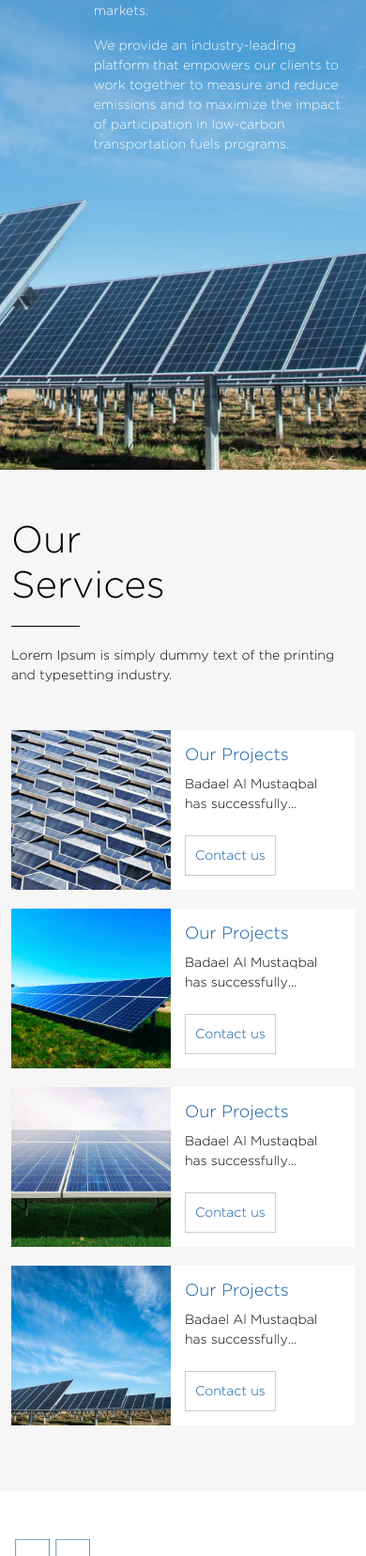
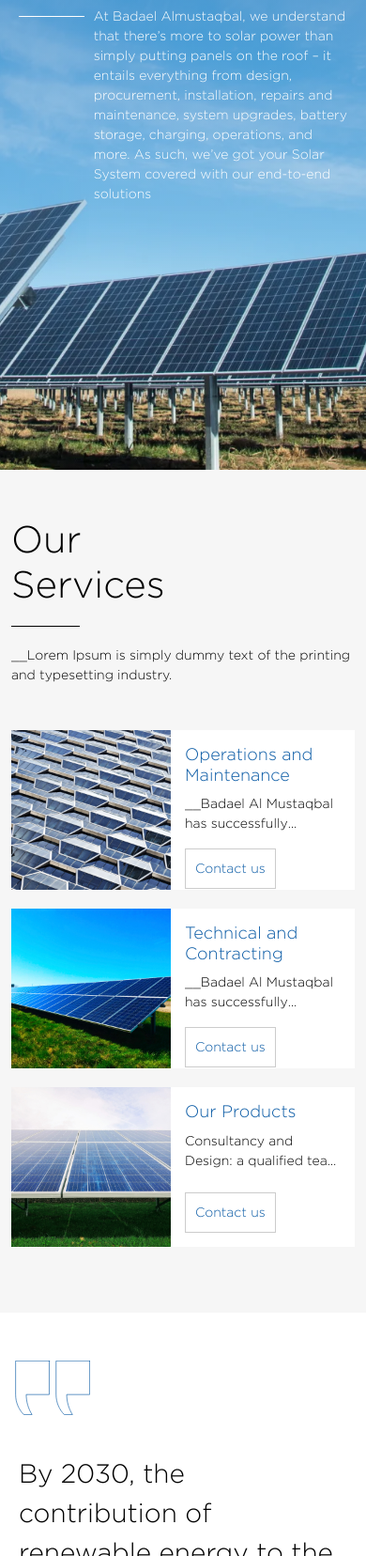
Before and after one commit to ia7medd/badeel, a plain HTML site: page index.html in a window 390 px wide. Shown: the part 344-2000 px from the top of the page at 94% size. Drawn offline with nearby package versions, Linux system fonts and the light colour scheme.

Commit message:
add content

```diff
--- a/assets/style.scss
+++ b/assets/style.scss
@@ -173,13 +173,13 @@
     position: relative;
     z-index: 1;
     width: 90%;
-    max-width: 700px;
+    max-width: 800px;
     margin: 10% auto 0;
     color: white;
 
     h2 {
       font-size: 40px;
-      max-width: 640px;
+      max-width: 680px;
       margin-bottom: 20px;
     }
 
@@ -304,7 +304,7 @@
 #footer {
   .content {
     .footer-col {
-      padding: 20px 0;
+      padding: 10px 0;
     }
 
     .left-col {
@@ -321,7 +321,7 @@
         width: 100%;
         display: flex;
         flex-wrap: wrap;
-        font-size: 32px;
+        font-size: 20px;
         li {
           flex: 0 0 50%;
         }
@@ -331,6 +331,8 @@
     .right-col {
       display: flex;
       align-items: center;
+      border-top: 1px solid #f6f6f6;
+      padding-top: 20px;
 
       p {
         margin-inline-end: 20px;
@@ -445,7 +447,7 @@
     .top-section_content {
       h2 {
         font-size: 64px;
-        max-width: 640px;
+        max-width: 680px;
         margin-bottom: 40px;
       }
       .paragraphs_line {
@@ -499,6 +501,15 @@
     }
     h4 {
       font-size: 48px;
+    }
+  }
+
+  #footer .content {
+    .footer-col {
+      padding: 20px 0;
+    }
+    .nav ul {
+      font-size: 32px;
     }
   }
 }
@@ -583,6 +594,10 @@
           margin-inline-end: 0;
         }
       }
+      .right-col {
+        border: none;
+        padding-top: 0;
+      }
     }
   }
 }
--- a/index.html
+++ b/index.html
@@ -134,20 +134,17 @@
         <div class="gradient"></div>
       </div>
       <div class="top-section_content">
-        <h2>Make an impact with every electric mile</h2>
+        <h2>Badael Almustaqbal: Bringing Power to the Kingdom</h2>
         <div class="d-flex">
           <div class="paragraphs_line"></div>
           <div>
             <p>
-              Badael Al Mustaqbal enables electric vehicles to interact with
-              electricity markets.
-            </p>
-
-            <p>
-              We provide an industry-leading platform that empowers our clients
-              to work together to measure and reduce emissions and to maximize
-              the impact of participation in low-carbon transportation fuels
-              programs.
+              At Badael Almustaqbal, we understand that there’s more to solar
+              power than simply putting panels on the roof – it entails
+              everything from design, procurement, installation, repairs and
+              maintenance, system upgrades, battery storage, charging,
+              operations, and more. As such, we’ve got your Solar System covered
+              with our end-to-end solutions
             </p>
           </div>
         </div>
@@ -162,7 +159,7 @@
             <span class="h3">Services</span>
             <span class="line"></span>
             <p>
-              Lorem Ipsum is simply dummy text of the printing and typesetting
+              __Lorem Ipsum is simply dummy text of the printing and typesetting
               industry.
             </p>
           </div>
@@ -176,9 +173,9 @@
               </div>
               <div class="one-card_content">
                 <div>
-                  <h4>Our Projects</h4>
+                  <h4>Operations and Maintenance</h4>
                   <p>
-                    Badael Al Mustaqbal has successfully installed 50 MW of
+                    __Badael Al Mustaqbal has successfully installed 50 MW of
                     ground mount solar
                   </p>
                 </div>
@@ -198,9 +195,9 @@
               </div>
               <div class="one-card_content">
                 <div>
-                  <h4>Our Projects</h4>
+                  <h4>Technical and Contracting</h4>
                   <p>
-                    Badael Al Mustaqbal has successfully installed 50 MW of
+                    __Badael Al Mustaqbal has successfully installed 50 MW of
                     ground mount solar
                   </p>
                 </div>
@@ -220,32 +217,11 @@
               </div>
               <div class="one-card_content">
                 <div>
-                  <h4>Our Projects</h4>
+                  <h4>Our Products</h4>
                   <p>
-                    Badael Al Mustaqbal has successfully installed 50 MW of
-                    ground mount solar
-                  </p>
-                </div>
-                <div>
-                  <button onclick="scrollToElement(event,'contactUs')">
-                    Contact us
-                  </button>
-                </div>
-              </div>
-            </div>
-          </div>
-
-          <div class="col-lg-6 col-md-12">
-            <div class="one-card">
-              <div class="one-card_image">
-                <img src="images/services4.jpg" alt="" />
-              </div>
-              <div class="one-card_content">
-                <div>
-                  <h4>Our Projects</h4>
-                  <p>
-                    Badael Al Mustaqbal has successfully installed 50 MW of
-                    ground mount solar
+                    Consultancy and Design: a qualified team of solar engineers
+                    ready to listen to your needs, evaluate your properties and
+                    tailor optimized designs
                   </p>
                 </div>
                 <div>
@@ -329,11 +305,15 @@
           </div>
 
           <p>
-            Badael Al Mustaqbal enables electric vehicles to interact with
-            electricity markets.We provide an industry-leading platform that
-            empowers our clients to work together to measure and reduce
-            emissions and to maximize the impact of participation in low-carbon
-            transportation fuels programs.
+            Badael Almustaqbal is a solar forward-thinking, innovative and
+            collaborative solar company, founded in 2021 by a team of highly
+            passionate experts and solar engineers. Based in Jeddah, Saudi
+            Arabia, we proudly hold one of the highest track records for
+            distributing cost-effective alternative energy solutions throughout
+            the Kingdom, hammering on sustainability and efficiency with our
+            innovative end-to-end technologies and services. Badael Almustaqbal
+            is your journey to solar innovation for a brighter, more empowered
+            future.
           </p>
         </div>
 
@@ -345,8 +325,11 @@
                 <div class="line"></div>
               </div>
               <p>
-                Badael Al Mustaqbal enables electric vehicles to interact with
-                electricity markets.
+                We strive to pioneer emerging technologies in the realm of
+                innovation, by making smarter, sustainable, high-performing, and
+                cost-effective energy solutions aligned with KSA’s Vision 2030,
+                that are both efficient and impactful for our clients across the
+                Kingdom.
               </p>
             </div>
           </div>
@@ -358,8 +341,11 @@
                 <div class="line"></div>
               </div>
               <p>
-                Badael Al Mustaqbal enables electric vehicles to interact with
-                electricity markets.
+                We strive to pioneer emerging technologies in the realm of
+                innovation, by making smarter, sustainable, high-performing, and
+                cost-effective energy solutions aligned with KSA’s Vision 2030,
+                that are both efficient and impactful for our clients across the
+                Kingdom.
               </p>
             </div>
           </div>
@@ -375,8 +361,9 @@
             <span class="h3">Us</span>
             <span class="line white"></span>
             <p>
-              Lorem Ipsum is simply dummy text of the printing and typesetting
-              industry.
+              Can Badael Almustaqbal help with your solar power and battery
+              solutions? Get in touch if you have any questions, or to organize
+              a site visit and assessment.
             </p>
           </div>
         </div>
```
Also changed, not shown: assets/style.css, 1 other file.
